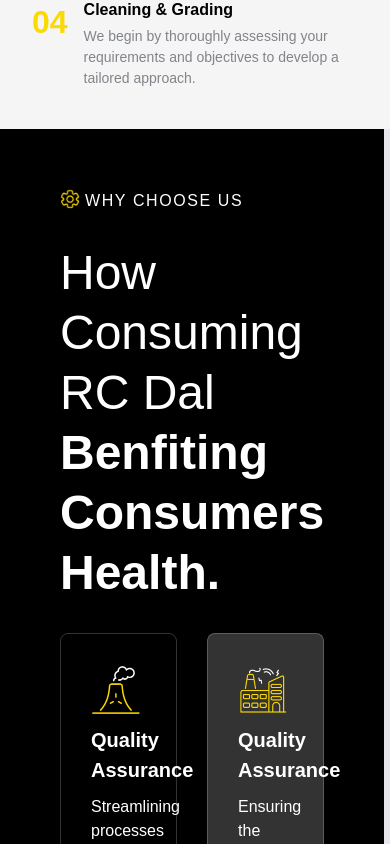
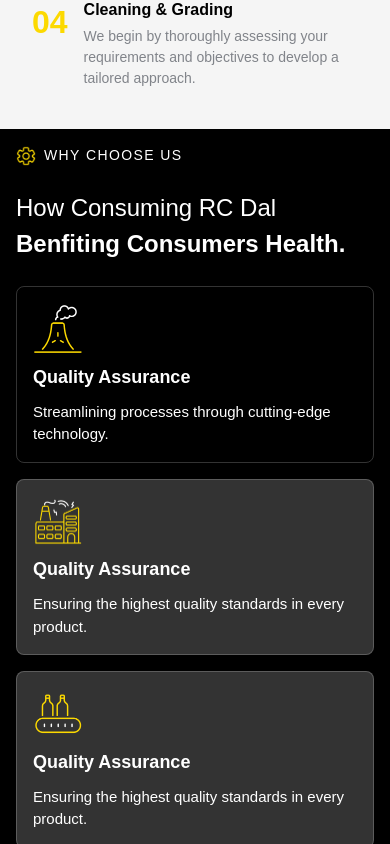
Before and after one commit to piyushpaliwalcodes/rc, a Next.js app: page / in a window 390 px wide. Shown: the part 3680-4524 px from the top of the page. Built offline with nearby package versions, Linux system fonts and the light colour scheme.

Commit message:
why choose us made responsive

```diff
--- a/components/Whychooseus.tsx
+++ b/components/Whychooseus.tsx
@@ -3,24 +3,19 @@
 import Image from "next/image";
 import { useRouter } from "next/navigation";
 
-
-
-
 const Chooseuscard = ({src, title, description,index}: {src: string, title: string, description: string,index:number}) =>
 {
     return (
-        <div className={`flex flex-col gap-[10px] border-[1px] border-white/20 p-[30px] rounded-[8px] ${(index==1 || index==2)?"bg-white/20":""} `}>
+        <div className={`flex flex-col gap-[10px] border-[1px] border-white/20 p-4 md:p-[30px] rounded-[8px] ${(index==1 || index==2)?"bg-white/20":""} `}>
             <Image src={src} alt={title} width={50} height={50} />
-            <h1 className="text-[20px] font-semibold">{title}</h1>
-            <p className="text-[16px]">{description}</p>
+            <h1 className="text-[18px] md:text-[20px] font-semibold">{title}</h1>
+            <p className="text-[15px] md:text-[16px]">{description}</p>
         </div>
     )
 }
 
-
 const Whychooseus = () =>
 {
-
     const router = useRouter();
     const whychooseusdata = [
         {
@@ -43,26 +38,26 @@ const Whychooseus = () =>
             title:"Quality Assurance",
             description:"Ensuring the highest quality standards in every product."
         },
-
     ]
 
     return (
-
-        <div className="flex   bg-black text-white max-w-full">
-            <div className="flex flex-col gap-[30px] p-[60px]">
-                <div className="flex gap-[5px]"> <Image src="/images/setting.png" alt="setting" width={10} height={10} className="w-[20px] h-[20px] " /> <p className="font-manrope font-medium uppercase tracking-widest
-                ">WHY CHOOSE US</p></div>
-                <p className="text-[48px]/[60px]">How Consuming RC Dal <br/> <span  className="font-bold">Benfiting Consumers Health.</span></p>
-                  <div className="grid grid-cols-2 gap-[30px]">
+        <div className="flex flex-col lg:flex-row bg-black text-white max-w-full">
+            <div className="flex flex-col gap-6 md:gap-[30px] p-4 md:p-[60px] w-full lg:w-auto">
+                <div className="flex gap-2 md:gap-[5px] items-center">
+                    <Image src="/images/setting.png" alt="setting" width={20} height={20} className="w-[20px] h-[20px] " />
+                    <p className="font-manrope font-medium uppercase tracking-widest text-[14px] md:text-base">WHY CHOOSE US</p>
+                </div>
+                <p className="text-[24px] md:text-[48px]/[60px]">How Consuming RC Dal <br/> <span  className="font-bold">Benfiting Consumers Health.</span></p>
+                <div className="grid grid-cols-1 md:grid-cols-2 gap-4 md:gap-[30px]">
                     {
                         whychooseusdata.map((item, index) => (
                             <Chooseuscard key={index} {...item} index={index} />
                         ))
                     }
                 </div>
-                <p className="mt-[20px]">Let’s make something great work together. <span className="font-bold hover:cursor-pointer hover:underline text-[#FCD900]" onClick={() => router.push("/contactus")}>Contact Us</span></p>
+                <p className="mt-4 md:mt-[20px]">Let’s make something great work together. <span className="font-bold hover:cursor-pointer hover:underline text-[#FCD900]" onClick={() => router.push("/contactus")}>Contact Us</span></p>
             </div>
-            <div className=" bg-gray-200 min-w-[588px]"></div>
+            <div className="bg-gray-200 min-h-[120px] lg:min-h-0 w-full lg:min-w-[588px] lg:w-[588px] h-[180px] lg:h-auto"></div>
         </div>
     )
 }
```
Lines whose indentation alone changed are shown as unchanged.
